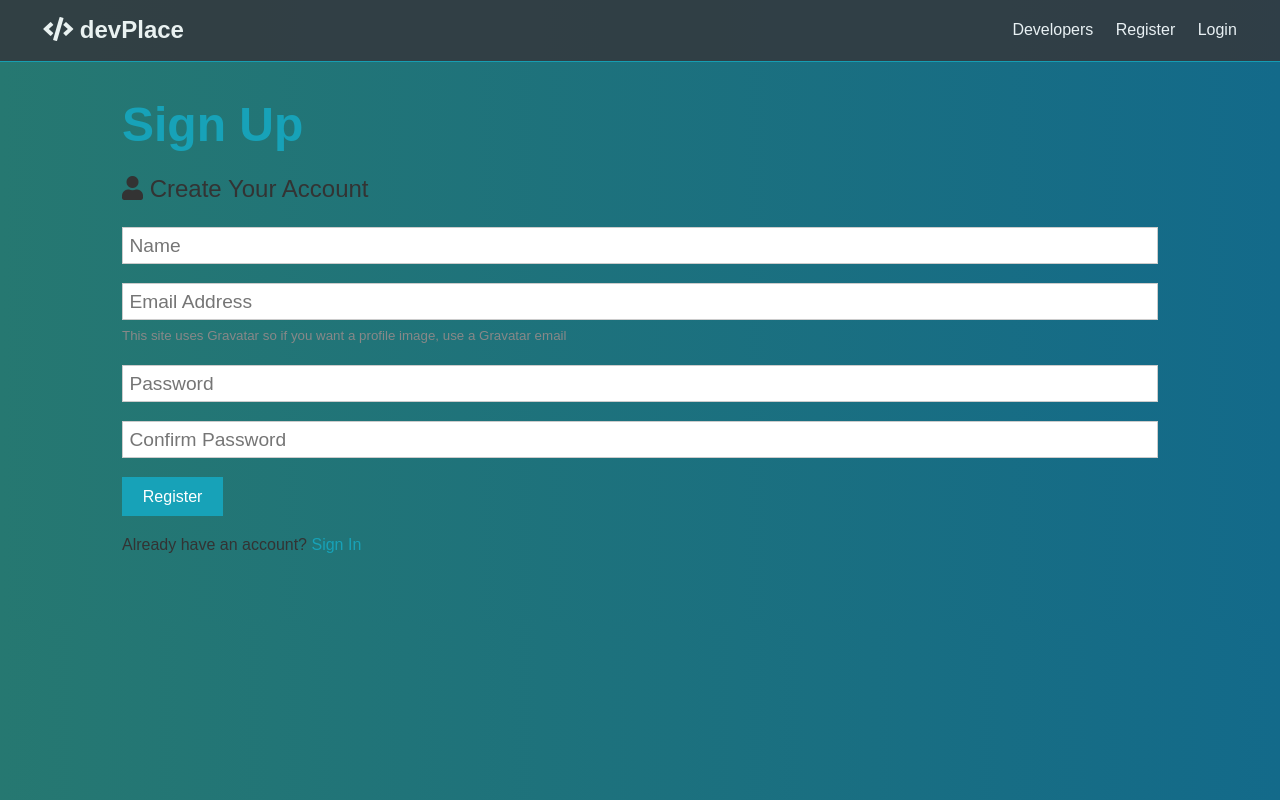
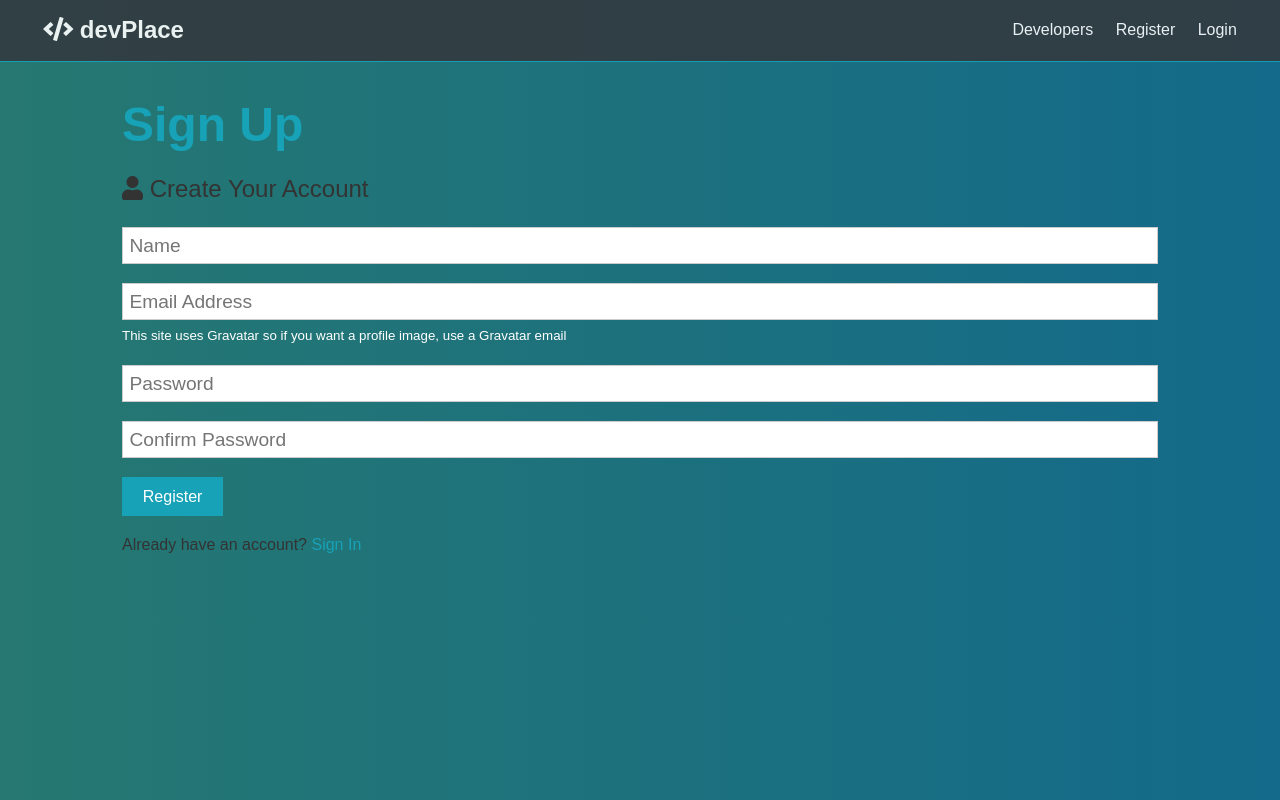
Before and after one commit to john-w-aupouri/devPlace_2.0, a React (Create React App) app in the folder client/: page /register in a window 1280 px wide. Built offline with nearby package versions, Linux system fonts and the light colour scheme; no server answers; the HTML template or start-up script is replaced by a standard one.

Commit message:
changed form-text color register component

```diff
--- a/client/src/App.css
+++ b/client/src/App.css
@@ -253,7 +253,7 @@ img {
 .form .form-text {
   display: block;
   margin-top: 0.3rem;
-  color: #888;
+  color: white;
 }
 
 .form input[type='text'],
```
